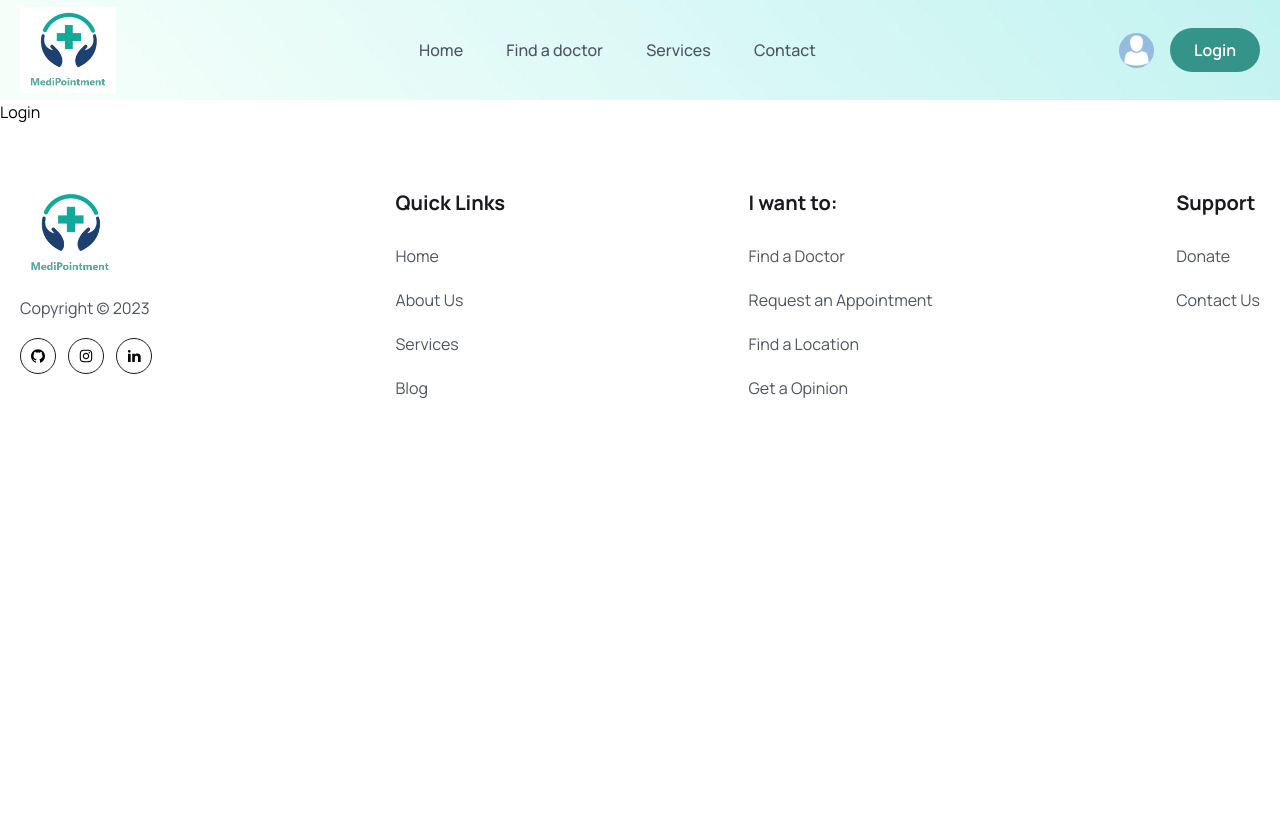
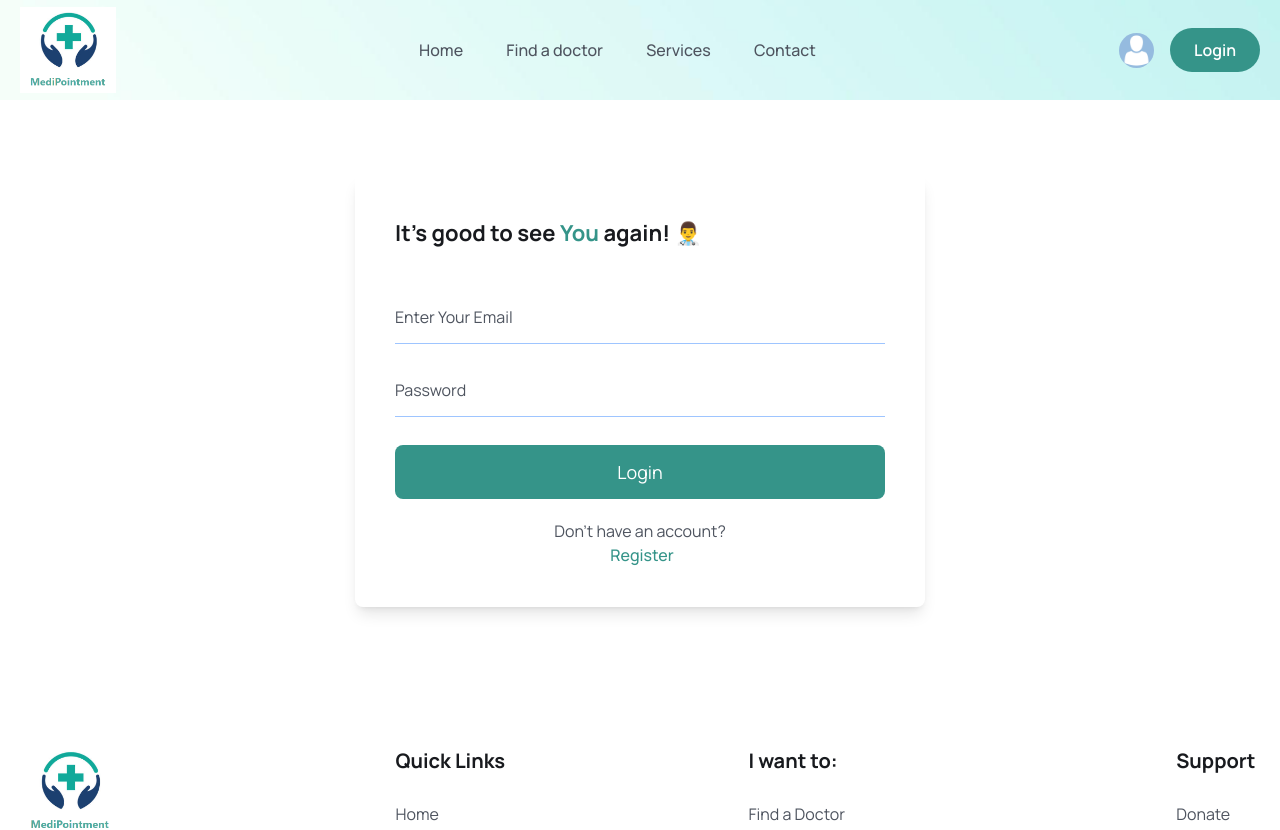
Before and after one commit to bettitaksas/medi-pointment, a React (Vite) app in the folder frontend/: page /login in a window 1280 px wide. Shown: the top 830 px of the page. Before the commit the page ends 800 px from the top, so only its background shows below. Built offline with nearby package versions, Linux system fonts and the light colour scheme.

Commit message:
create login form

```diff
--- a/frontend/src/pages/Login.jsx
+++ b/frontend/src/pages/Login.jsx
@@ -1,7 +1,79 @@
-import React from 'react';
+import { useState } from "react";
+import { Link } from "react-router-dom";
+import HashLoader from "react-spinners/HashLoader";
 
 const Login = () => {
-    return <div>Login</div>;
+  const [formData, setFormData] = useState({
+    email: "",
+    password: "",
+  });
+  const [loading, setLoading] = useState(false);
+
+  const handleInputChange = e => {
+    setFormData({ ...formData, [e.target.name]: e.target.value });
+  };
+
+  const handleSubmit = async e => {
+    e.preventDefault();
+
+    setLoading(true);
+
+
+  };
+
+  return (
+    <section className="px-5 md:px-0">
+      <div className=" w-full max-w-[570px] mx-auto rounded-lg shadow-lg md:p-10 p-[20px]">
+        <div>
+          <h3 className="text-headingColor text-[22px] leading-9 font-bold mb-10">
+          It&apos;s good to see <span className="text-primaryColor">You</span> again! 👨‍⚕️
+          </h3>
+          <form onSubmit={handleSubmit} className="py-4 md:py-0">
+            <div className="mb-5">
+              <input
+                type="email"
+                value={formData.email}
+                onChange={handleInputChange}
+                name="email"
+                placeholder="Enter Your Email"
+                className="w-full pr-4 py-3 border-b border-solid border-[#0066ff61] focus:outline-none focus:border-b-[#0067FF] text-[16px] leading-7 text-headingColor placeholder:text-textColor"
+                required
+              />
+            </div>
+
+            <div className="mb-5">
+              <input
+                type="password"
+                value={formData.password}
+                onChange={handleInputChange}
+                name="password"
+                placeholder="Password"
+                className="w-full pr-4 py-3 border-b border-solid border-[#0066ff61] focus:outline-none focus:border-b-[#0067FF] text-[16px] leading-7 text-headingColor placeholder:text-textColor"
+                required
+              />
+            </div>
+
+            <div className="mt-7">
+              <button
+                type="submit"
+                disabled={loading && true}
+                className="w-full bg-primaryColor text-white py-3 px-4 rounded-lg text-[18px] leading-[30px]"
+              >
+                {loading ? <HashLoader size={25} color="#fff" /> : "Login"}
+              </button>
+            </div>
+
+            <p className="mt-5 text-textColor text-center">
+              Don&apos;t have an account? <br></br>
+              <Link to="/register" className="text-primaryColor font-medium ml-1">
+                Register
+              </Link>
+            </p>
+          </form>
+        </div>
+      </div>
+    </section>
+  );
 };
 
 export default Login;
```
